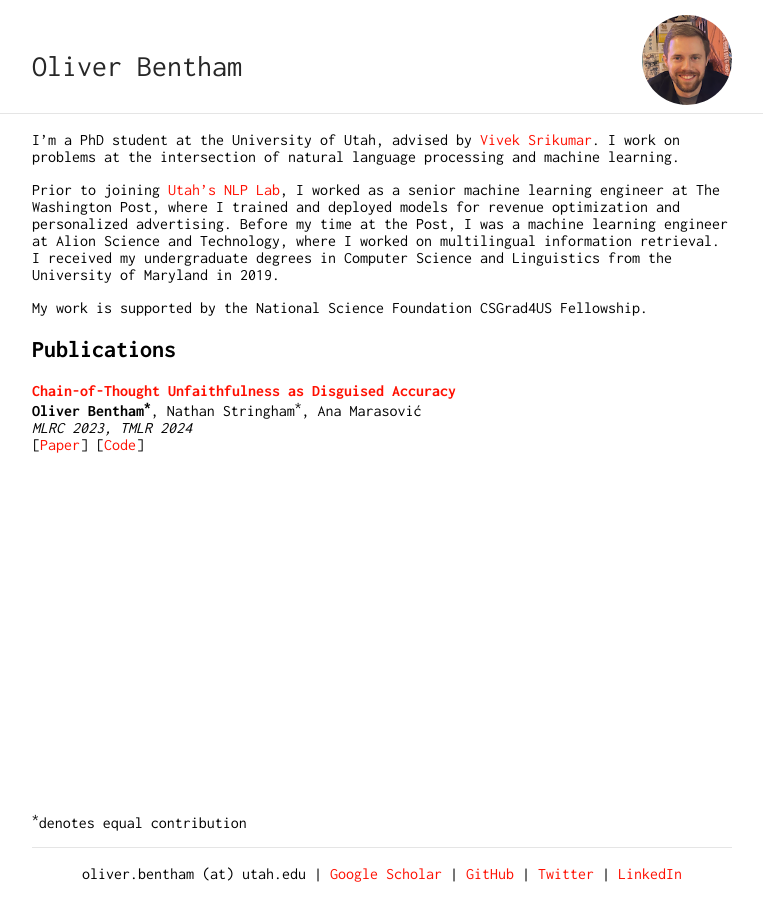
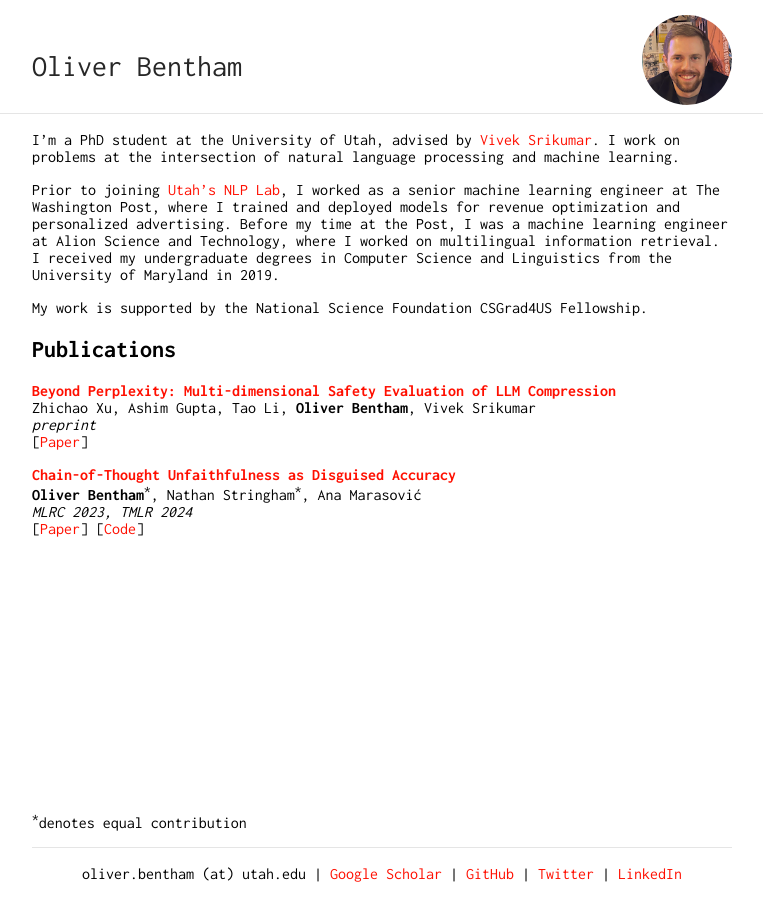
Before and after one commit to obentham/oliverbentham, a Jekyll site: the page built from index.md, in a window 1280 px wide. Shown: the whole page, without its empty margins (258-1021 px from the left). Built offline with Jekyll 4.4.1, drawn with Linux system fonts in a browser that asks for light colours.

Commit message:
add "beyond perplexity" preprint

```diff
--- a/index.md
+++ b/index.md
@@ -11,7 +11,12 @@ My work is supported by the National Science Foundation CSGrad4US Fellowship.
 
 ## Publications
 
+<span class="paper-title">**Beyond Perplexity: Multi-dimensional Safety Evaluation of LLM Compression**</span> \\
+Zhichao Xu, Ashim Gupta, Tao Li, **Oliver Bentham**, Vivek Srikumar \\
+*preprint* \\
+[[Paper](https://arxiv.org/abs/2407.04965)]
+
 <span class="paper-title">**Chain-of-Thought Unfaithfulness as Disguised Accuracy**</span> \\
-**Oliver Bentham<sup>\*</sup>**, Nathan Stringham<sup>\*</sup>, Ana Marasović \\
+**Oliver Bentham**<sup>\*</sup>, Nathan Stringham<sup>\*</sup>, Ana Marasović \\
 *MLRC 2023, TMLR 2024* \\
 [[Paper](https://arxiv.org/abs/2402.14897)] [[Code](https://github.com/utahnlp/cot_disguised_accuracy)]
```
